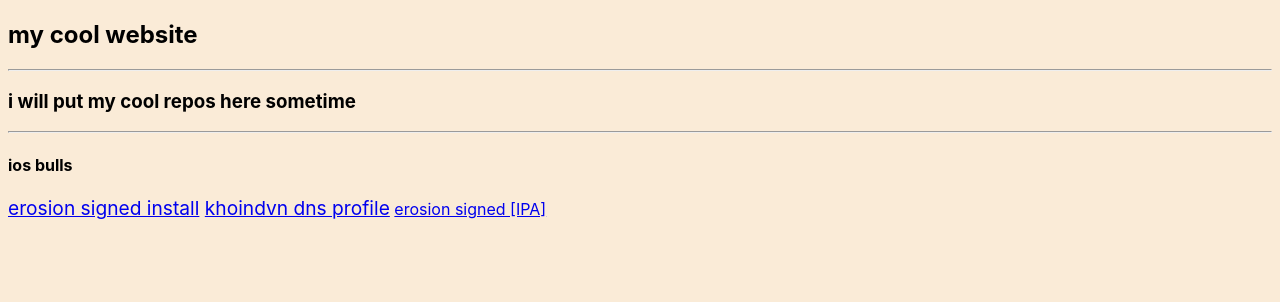
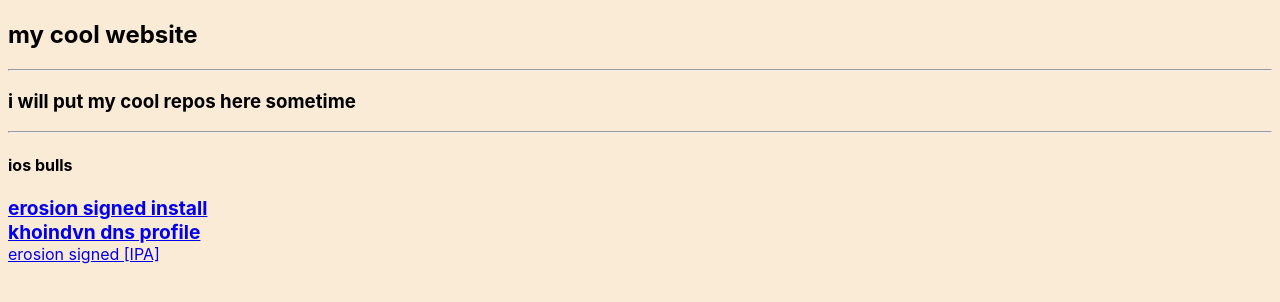
Before and after one commit to kodoomer/kodoomer.github.io, a plain HTML site: page index.html in a window 1280 px wide. Drawn offline with Linux system fonts and the light colour scheme.

Commit message:
make the main buttons bigger

```diff
--- a/index.html
+++ b/index.html
@@ -10,8 +10,8 @@
     <h3>i will put my cool repos here sometime</h3>
     <hr>
     <h4>ios bulls</h4>
-    <big><a href="itms-services://?action=download-manifest&url=https://kodoomer.github.io/iosbs/erosion.plist">erosion signed install</a>
-    <a href='/iosbs/khoindvn.mobileconfig'>khoindvn dns profile</a></big>
+    <big><b><a href="itms-services://?action=download-manifest&url=https://kodoomer.github.io/iosbs/erosion.plist">erosion signed install</a><br>
+    <a href='/iosbs/khoindvn.mobileconfig'>khoindvn dns profile</a></b></big><br>
     <a href="/iosbs/erosion.ipa">erosion signed [IPA]</a>
   </body>
 </html>
```
